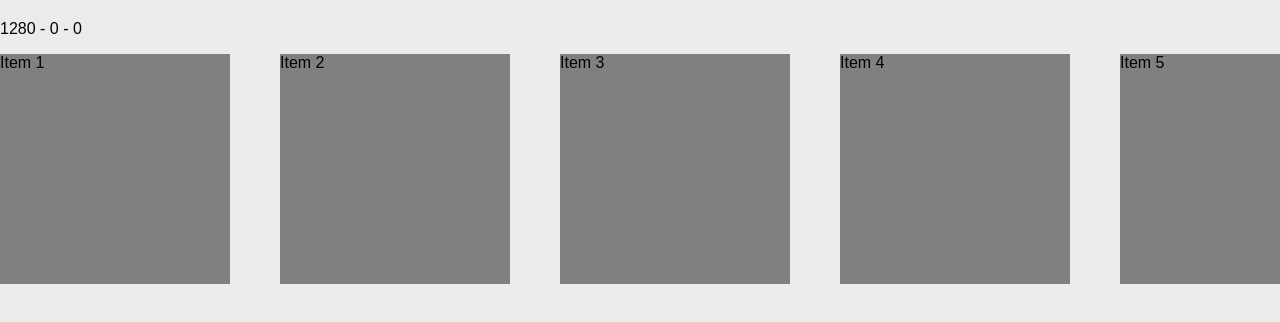
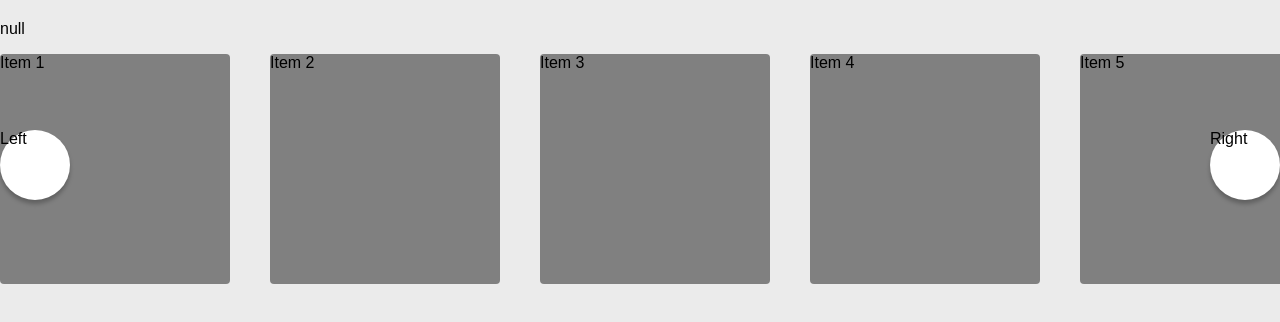
Before and after one commit to yohuman/lollipop, a Next.js app: page /components/swiper in a window 1280 px wide. Shown: the top 322 px of the page. Built offline with nearby package versions, Linux system fonts and the light colour scheme.

Commit message:
fixed swiper

```diff
--- a/pages/components/swiper/index.tsx
+++ b/pages/components/swiper/index.tsx
@@ -1,81 +1,112 @@
-import React, { useRef, useState, useLayoutEffect, useEffect } from "react";
+import React, { useCallback, useRef, useState, useEffect } from "react";
+import Link from "next/link";
 
-export default function Swiper() {
+const Swiper = () => {
   const ref = useRef(null);
-  const [componentWidth, setComponentWidth] = useState(0);
-  const [startX, setStartX] = useState(0);
-  const [startScrollLeft, setStartScrollLeft] = useState(0);
+  const startX = useRef<number>(0);
+  const [startScrollPosition, setStartScrollPosition] = useState<number>(0);
+  const [mouseDown, setMouseDown] = useState<boolean>(false);
+  const [hideLeft, setHideLeft] = useState<boolean>(null);
+  const [hideRight, setHideRight] = useState<boolean>(null);
+  const [doClick, setDoClick] = useState<boolean>(null);
 
-  let movement_timer = null;
-
-  const test_width = () => {
-    if (ref.current) {
-      setComponentWidth(ref.current.offsetWidth);
-    }
-  };
-
-  useLayoutEffect(() => {
-    test_width();
+  const handleDown = useCallback((e: any) => {
+    setMouseDown(true);
+    if (!ref.current.contains(e.target)) return;
+    if (e.target.id === "item") setDoClick(true);
+    startX.current = e.pageX - ref.current.offsetLeft;
+    setStartScrollPosition(ref.current.scrollLeft);
   }, []);
 
-  const handleResize = () => {
-    clearInterval(movement_timer);
-    movement_timer = setTimeout(test_width, 100);
-  };
+  const handleMove = useCallback(
+    (e: any) => {
+      e.preventDefault();
+      if (!ref.current.contains(e.target)) return;
+      setDoClick(false);
+      const mouseX = e.pageX - ref.current.offsetLeft;
+      const moveX = mouseX - startX.current;
+      if (mouseDown) {
+        ref.current.scrollLeft = startScrollPosition - moveX;
+      }
+    },
+    [mouseDown, startScrollPosition, startX]
+  );
 
-  const handleDown = (e: any) => {
-    if (!ref.current.contains(e.target)) {
-      return;
-    }
-    setStartX(e.pageX - ref.current.offsetLeft);
-    setStartScrollLeft(ref.current.scrollLeft);
-  };
-
-  const handleMove = (e: any) => {
-    e.preventDefault();
-    if (!ref.current.contains(e.target)) {
-      return;
-    }
-    const mouseX = e.pageX - ref.current.offsetLeft;
-    const moveX = mouseX - startX;
-    ref.current.scrollLeft = startScrollLeft - moveX;
+  const handleUp = (e: any) => {
+    console.log(e.target.id);
+    setMouseDown(false);
+    if (doClick) console.log("click");
+    setDoClick(false);
   };
 
   useEffect(() => {
-    window.addEventListener("resize", handleResize);
+    document.addEventListener("mouseup", handleUp);
     document.addEventListener("mousedown", handleDown);
     document.addEventListener("mousemove", handleMove);
     return () => {
-      window.removeEventListener("resize", handleResize);
+      document.removeEventListener("mouseup", handleUp);
       document.removeEventListener("mousedown", handleDown);
       document.removeEventListener("mousemove", handleMove);
     };
-  }, []);
+  }, [handleDown, handleMove, handleUp]);
 
   const handleScroll = (e: any) => {
     const { scrollWidth, scrollLeft, clientWidth } = e.target;
-    if (scrollLeft + clientWidth === scrollWidth) {
-      console.log("end");
-    }
-    if (scrollLeft === 0) {
-      console.log("start");
-    }
+    setHideRight(scrollLeft + clientWidth === scrollWidth);
+    setHideLeft(scrollLeft === 0);
   };
+
+  const goLeft = () => (ref.current.scrollLeft = ref.current.scrollLeft - 400);
+  const goRight = () => (ref.current.scrollLeft = ref.current.scrollLeft + 400);
 
   return (
     <header className="container">
-      {componentWidth} - {startX} - {startScrollLeft}
+      {JSON.stringify(doClick)}
       <ul onScroll={handleScroll} ref={ref}>
-        <li>Item 1</li>
-        <li>Item 2</li>
-        <li>Item 3</li>
-        <li>Item 4</li>
-        <li>Item 5</li>
-        <li>Item 6</li>
-        <li>Item 7</li>
-        <li>Item 8</li>
+        <li id="item">Item 1</li>
+        <li id="item">Item 2</li>
+        <li id="item">Item 3</li>
+        <li id="item">Item 4</li>
+        <li id="item">Item 5</li>
+        <li id="item">Item 6</li>
+        <li id="item">Item 7</li>
+        <li id="item">Item 8</li>
       </ul>
+      {!hideLeft && (
+        <div className="left" onClick={goLeft}>
+          Left
+        </div>
+      )}
+      {!hideRight && (
+        <div className="right" onClick={goRight}>
+          Right
+        </div>
+      )}
       <style jsx>{`
+        .container {
+          position: relative;
+        }
+        .left {
+          position: absolute;
+          top: 110px;
+          width: 70px;
+          height: 70px;
+          border-radius: 50%;
+          background: white;
+          box-shadow: 0px 4px 4px rgb(0 0 0 / 25%);
+          cursor: pointer;
+        }
+        .right {
+          position: absolute;
+          top: 110px;
+          right: 0;
+          width: 70px;
+          height: 70px;
+          border-radius: 50%;
+          background: white;
+          box-shadow: 0px 4px 4px rgb(0 0 0 / 25%);
+          cursor: pointer;
+        }
         ul {
           overflow-x: auto;
           overflow-y: hidden;
@@ -84,8 +115,8 @@ export default function Swiper() {
           cursor: grab;
           padding: 0;
           display: grid;
-          grid-gap: 20px;
-          grid-template-columns: 260px 260px 260px 260px 260px 260px 260px 260px;
+          grid-gap: 10px;
+          grid-template-columns: repeat(8, 260px);
         }
         ul::-webkit-scrollbar {
           background: #ebeced;
@@ -102,10 +133,14 @@ export default function Swiper() {
           height: 230px;
           white-space: normal;
           background: grey;
+          cursor: pointer;
+          border-radius: 4px;
         }
       `}</style>
     </header>
   );
+};
+
+export default function App() {
+  return <Swiper />;
 }
-
-// https://valtism.com/src/use-drag-scroll.html
```
